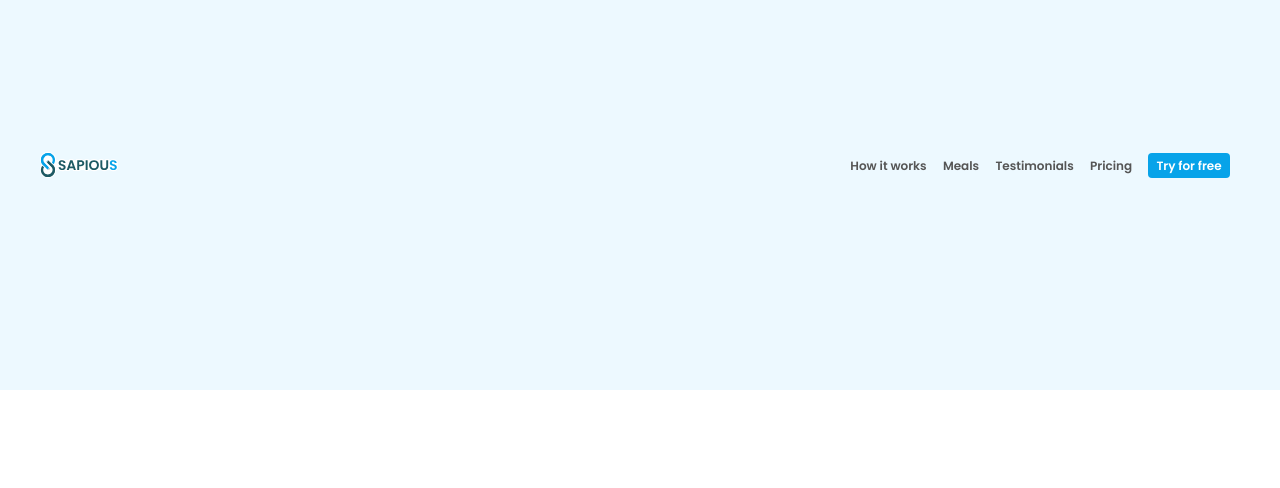
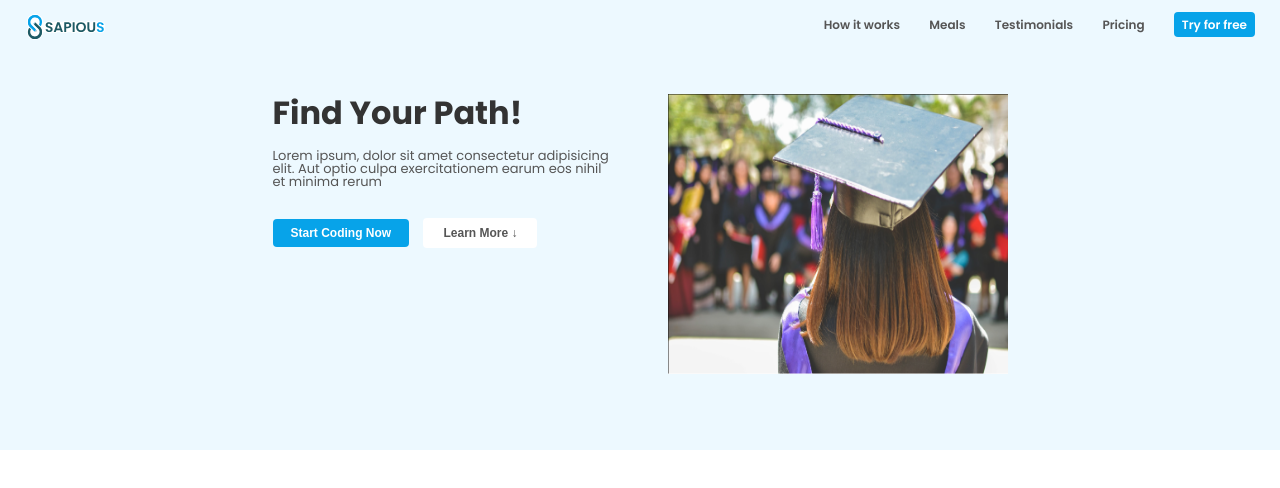
Before and after one commit to Safaayachi/Sapious-site, a plain HTML site: page index.html in a window 1280 px wide. Drawn offline with Linux system fonts and the light colour scheme.

Commit message:
first section

```diff
--- a/css/styles.css
+++ b/css/styles.css
@@ -18,35 +18,86 @@ li,a{
     font-weight:550;
     border-radius: 4px;
 }
-.container{
-    background-color:#edf9ff;
-    padding: 150px 3%;
-    position: relative;
-    margin: 0 auto;
 
-
-}
 nav{
     display:flex;
-    align-items:flex-start;
+    justify-content:space-between;
+}
+.navigation-bar
+{
+    display:flex;
+    justify-content:space-between;
+    align-items:start;
+    padding:0px;
     position: relative;
 }
 header{
+    background-color:#edf9ff;
+    height: 450px;
     display:flex;
-    justify-content:space-between;
-    align-items:center;
+    flex-direction: column;
     padding:0px;
     position: relative;
-    margin-bottom: 60px;
+
 }
 .nav-links{
     list-style:none;
+    margin-top: 16px;
 }
 .nav-links li {
     display: inline-block;
-    margin-right: 12px;
+    margin-right: 25px;
 }
 .nav-links li a:hover{
     color:#07a3e9;
 
 }
+.navigation-bar{
+    margin-bottom:40px;
+}
+
+.header-center-elements h1{
+    color:#333;
+    margin-bottom:20px;
+}
+.hero-description p{
+    font-size: 13px;
+    font-weight:300;
+    margin-bottom:30px;
+}
+.header-center-elements{
+    align-self:center;
+    display:flex;
+    justify-content:space-evenly;
+}
+header img{
+    margin-top: 12px;
+    margin-left: 25px;
+
+
+}
+.start{
+    border: none;
+    background-color:#07a3e9;
+    padding:7px 18px;
+    color: white;
+    font-size: 12px;
+    font-weight:550;
+    border-radius: 4px;
+    margin-right:10px;
+}
+.learn-more{
+    border: none;
+    background-color:white;
+    padding:8px 20px;
+    color: #555 ;
+    font-size: 12px;
+    font-weight:550;
+    border-radius: 4px;
+}
+.hero-description{
+    width:340px;
+    Height:280px;
+    margin-top:15px;
+    margin-right:30px;
+}
--- a/index.html
+++ b/index.html
@@ -23,6 +23,7 @@
   <body>
 <div class="container">
   <header>
+    <div class="navigation-bar">
       <img class="logo-img"src="./img/logo.svg" alt="logo-img">
       <nav>
         <ul class="nav-links">
@@ -33,13 +34,32 @@
           <li><a class="nav-btn" href="#">Try for free</a></li>
          </ul>
       </nav>
+    </div>
+    <div class="header-center-elements">
+      <div class="hero-description">
+          <h1>Find Your Path!</h1>
 
+          <p>
+            Lorem ipsum, dolor sit amet consectetur adipisicing elit. Aut optio culpa exercitationem earum eos nihil et minima rerum
+          </p>
+          <div class="header-center-elements-buttons">
+            <button class="start">Start Coding Now</button>
+            <button class="learn-more">Learn More &#8595;</button>
 
+          </div>
+          <div>
 
+          </div>
 
-</nav>
+      </div>
+      <div class="hero-img">
+        <img src="./img/hero.png" alt="hero image" height="280px" width="340px">
+      </div>
+
+    </div>
 
   </header>
+
 </div>
 
 
```
Lines whose indentation alone changed are shown as unchanged.
